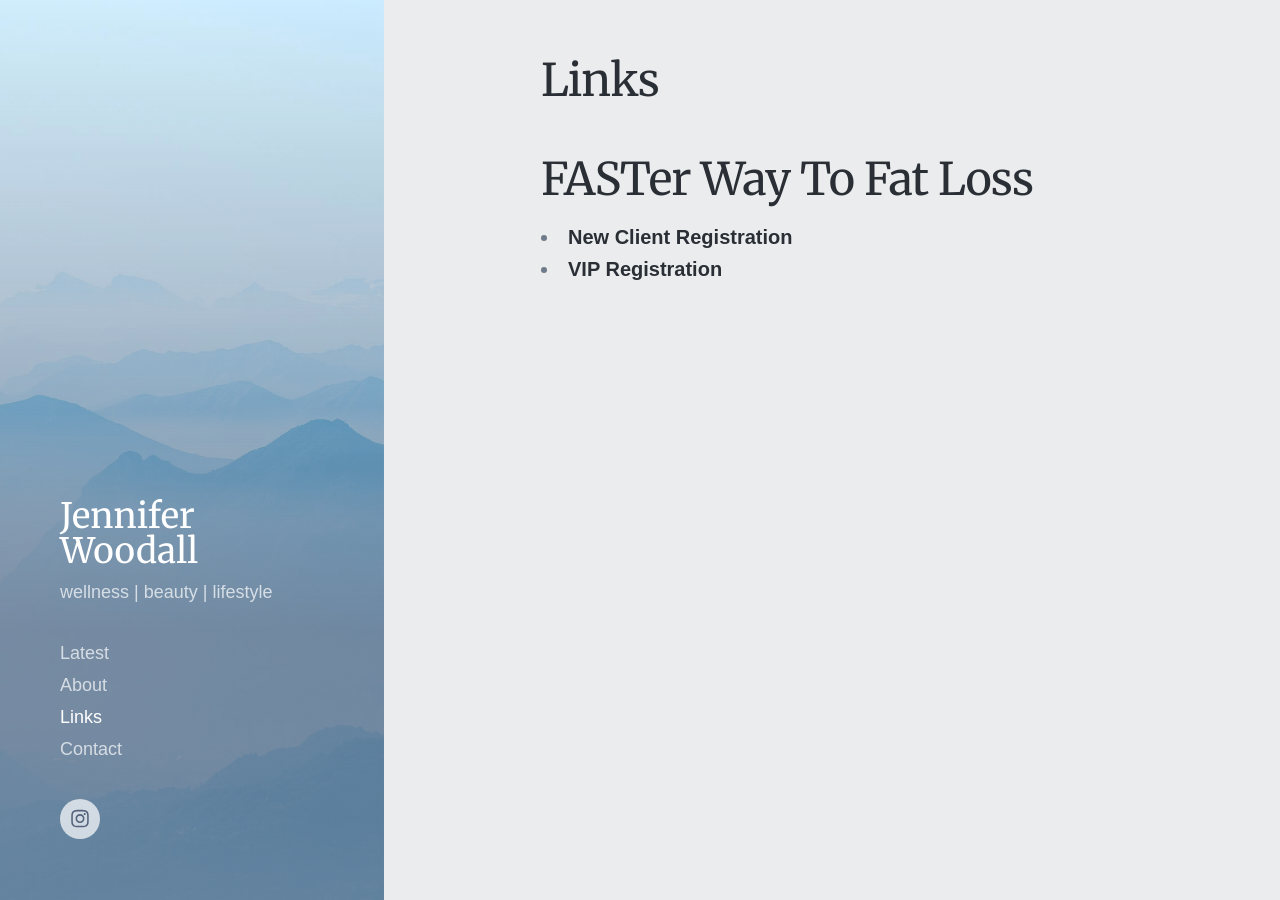
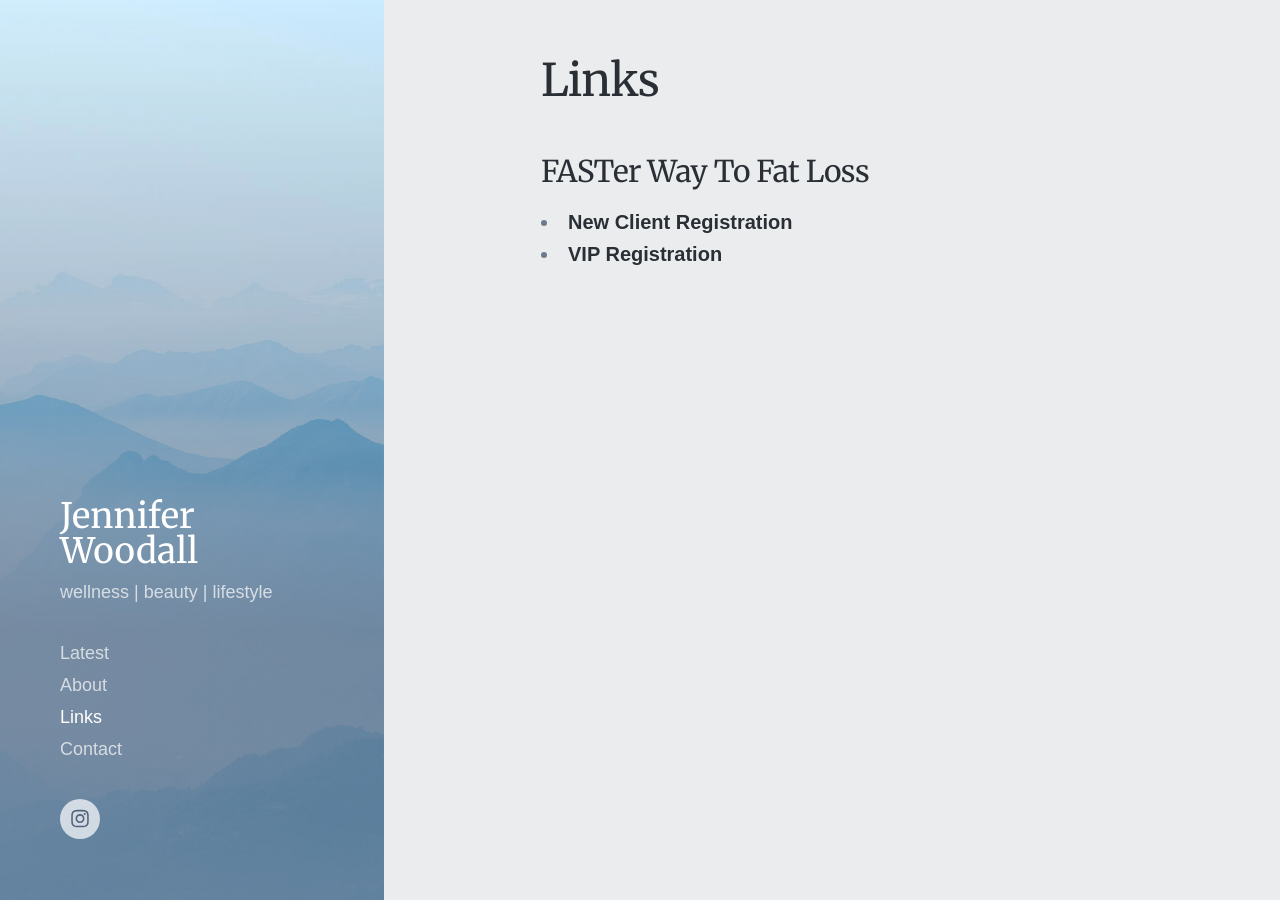
Before and after one commit to scottwoodall/jenniferwoodall.com, a Jekyll site: the page built from _pages/links.md, in a window 1280 px wide and 900 px high. Built offline with Jekyll 4.4.1, drawn with Linux system fonts in a browser that asks for light colours; nearby versions of some CDN libraries; some web fonts are replaced.

Commit message:
changed heading size

```diff
--- a/_pages/links.md
+++ b/_pages/links.md
@@ -4,6 +4,6 @@ description: A stunning personal blog Jekyll theme with an image-focused design.
 featured_image: /images/demo/demo-portrait.jpg
 ---
 
-## FASTer Way To Fat Loss
+### FASTer Way To Fat Loss
 * [New Client Registration](https://www.fasterwaycoach.com/#jenniferwoodall)
 * [VIP Registration](https://www.fasterwaycoach.com/womens-vip#jenniferwoodall)
```
